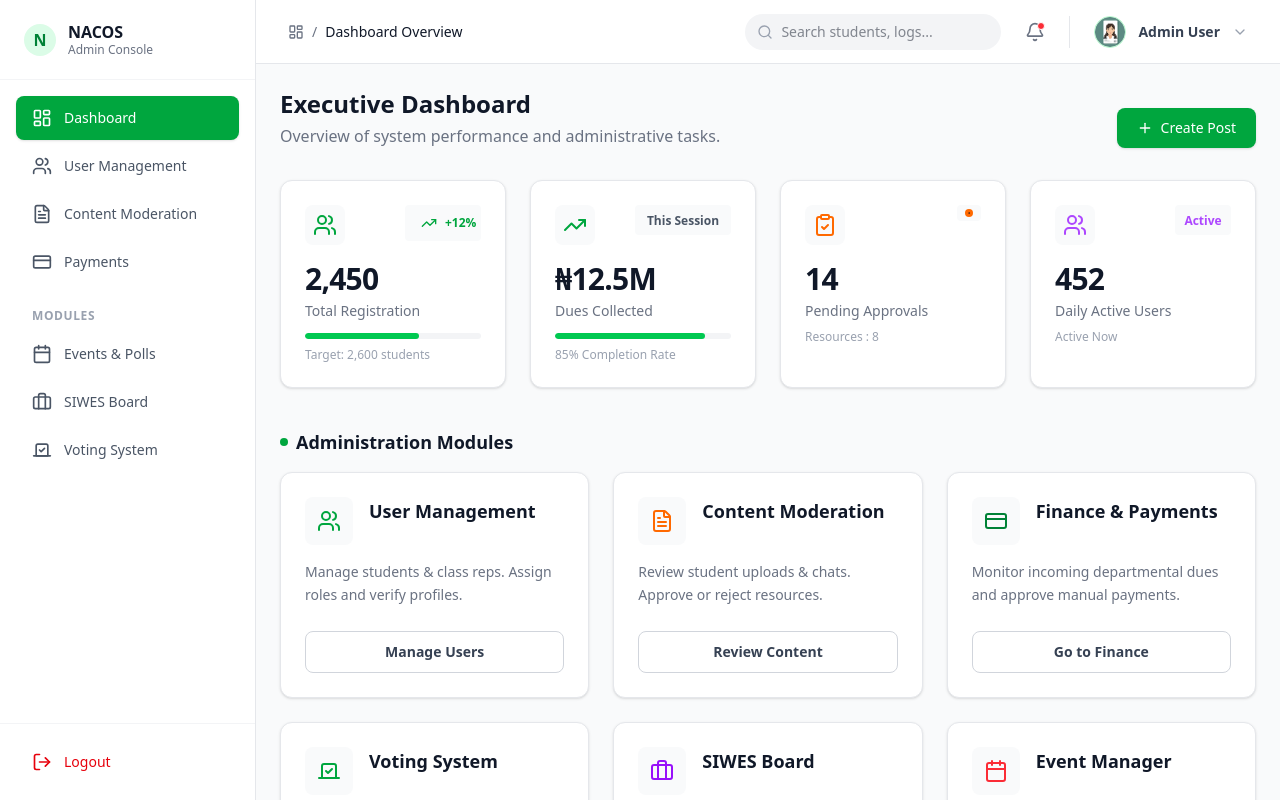
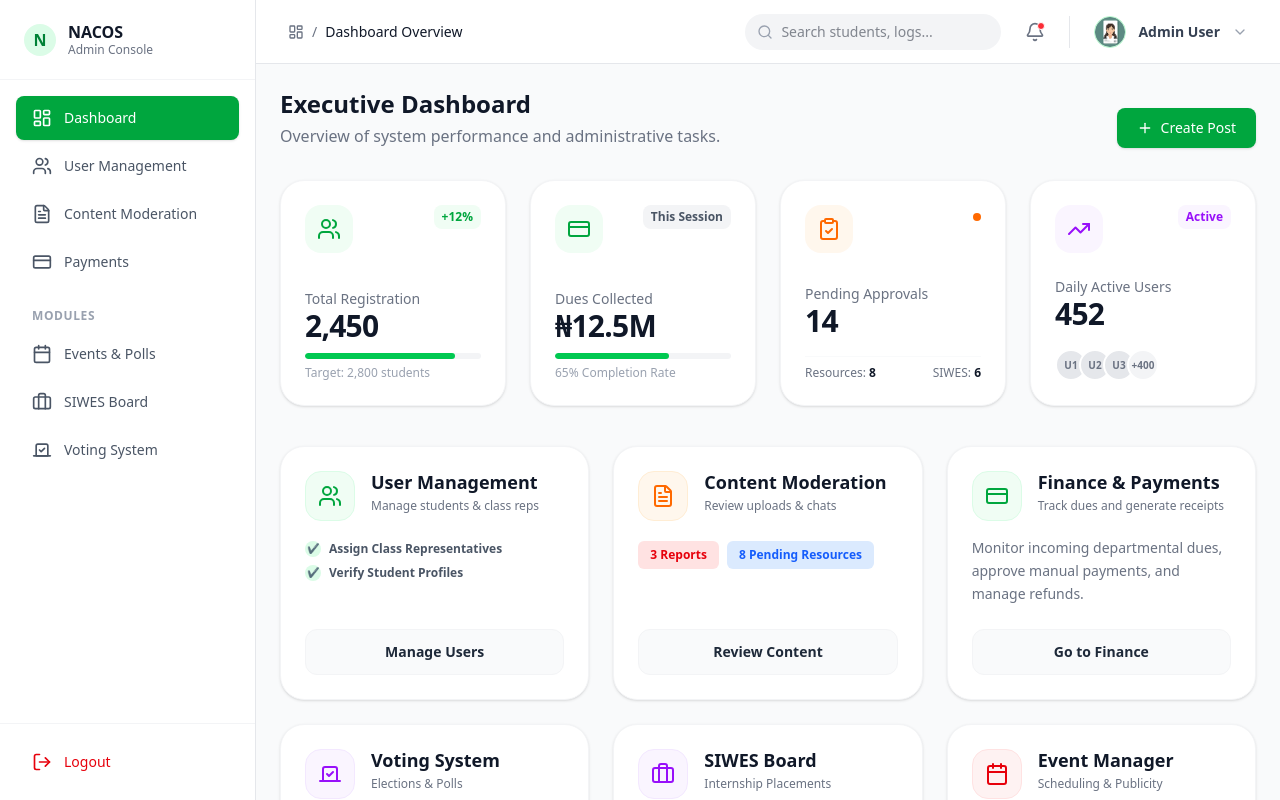
Before and after one commit to NACOS-ANCHOR-UNIVERSITY/Nacos-Anchor-Platform-frontend, a React (Vite) app: page /admin/dashboard in a window 1280 px wide. Built offline with nearby package versions, Linux system fonts and the light colour scheme.

Commit message:
edited the UI

```diff
--- a/src/features/admin/dashboard/AdminDashboard.jsx
+++ b/src/features/admin/dashboard/AdminDashboard.jsx
@@ -16,6 +16,7 @@ import {
   ArrowRight,
   Plus,
 } from "lucide-react";
+
 
 export default function AdminDashboard() {
   const recentActivities = [
@@ -54,95 +55,158 @@ export default function AdminDashboard() {
         </button>
       </div>
 
-      {/* //defined props to be used here */}
+      {/* STATS OVERVIEW */}
       <div className="grid grid-cols-1 md:grid-cols-2 xl:grid-cols-4 gap-6 mb-10">
+        {/* 1. Total Registration */}
         <StatsCard
-          label="Total Registration"
+          title="Total Registration"
           value="2,450"
-          sub="Target: 2,600 students"
+          icon={<Users className="w-6 h-6" />}
+          color="green"
+          trend={
+            <span className="bg-green-50 text-green-600 text-xs font-bold px-2 py-1 rounded-lg">
+              +12%
+            </span>
+          }
+          progress={85}
+          footer="Target: 2,800 students"
+        />
+
+        {/* 2. Dues Collected */}
+        <StatsCard
+          title="Dues Collected"
+          value="₦12.5M"
+          icon={<CreditCard className="w-6 h-6" />}
+          color="green"
+          trend={
+            <span className="bg-gray-100 text-gray-600 text-xs font-bold px-2 py-1 rounded-lg">
+              This Session
+            </span>
+          }
           progress={65}
-          icon={<Users className="text-green-600" />}
+          footer="65% Completion Rate"
+        />
+
+        {/* 3. Pending Approvals (Split Footer) */}
+        <StatsCard
+          title="Pending Approvals"
+          value="14"
+          icon={<ClipboardCheck className="w-6 h-6" />}
+          color="orange"
           trend={
-         <div className="flex items-center gap-2 text-green-600 rounded-2xl h-7 w-15">
-            <div>{<TrendingUp className="text-green-600 pl-2"/>}</div>
-            <span>+12%</span>
+            <div className="w-2 h-2 bg-orange-500 rounded-full mt-2"></div>
+          }
+          // Custom Footer with Split Text
+          footer={
+            <div className="flex justify-between items-center text-xs font-medium text-gray-500 pt-2 border-t border-gray-50 mt-2">
+              <span>
+                Resources: <span className="text-gray-900 font-bold">8</span>
+              </span>
+              <span>
+                SIWES: <span className="text-gray-900 font-bold">6</span>
+              </span>
             </div>
           }
         />
+
+        {/* 4. Daily Active Users (Avatar Stack) */}
         <StatsCard
-          label="Dues Collected"
-          value="₦12.5M"
-          sub="85% Completion Rate"
-          progress={85}
-          icon={<TrendingUp className="text-green-600" />}
+          title="Daily Active Users"
+          value="452"
+          icon={<TrendingUp className="w-6 h-6" />}
+          color="purple"
           trend={
-            <p className=" text-gray-600 rounded h-5.5 pt-1 w-20 text-center">This Session</p>
+            <span className="bg-purple-50 text-purple-600 text-xs font-bold px-2 py-1 rounded-lg">
+              Active
+            </span>
           }
-        />
-        <StatsCard
-          label="Pending Approvals"
-          value="14"
-          sub="Resources : 8"
-          icon={<ClipboardCheck className="text-orange-500" />}
-          trend={<Dot className="w-2 h-2 bg-orange-500 rounded-full" />}
-        />
-        <StatsCard
-          label="Daily Active Users"
-          value="452"
-          sub="Active Now"
-          icon={<Users className="text-purple-500" />}
-          trend={
-            <p className="text-purple-500 rounded h-5.5 pt-1 w-10 text-center">Active</p>
+          // Custom Footer with Avatar Stack
+          footer={
+            <div className="flex items-center -space-x-2 pt-2">
+              {[1, 2, 3].map((i) => (
+                <div
+                  key={i}
+                  className="w-8 h-8 rounded-full border-2 border-white bg-gray-200 flex items-center justify-center text-[10px] font-bold text-gray-500"
+                >
+                  U{i}
+                </div>
+              ))}
+              <div className="w-8 h-8 rounded-full border-2 border-white bg-gray-100 flex items-center justify-center text-[10px] font-bold text-gray-500">
+                +400
+              </div>
+            </div>
           }
         />
       </div>
 
-      {/*  ADMINISTRATION MODULES */}
-      <div className="mb-10">
-        <h3 className="text-lg font-bold text-gray-900 mb-4 flex items-center gap-2">
-          <div className="w-2 h-2 bg-green-600 rounded-full"></div>{" "}
-          Administration Modules
-        </h3>
-
-
+      {/* ADMINISTRATION MODULES GRID */}
       <div className="grid grid-cols-1 md:grid-cols-2 lg:grid-cols-3 gap-6">
+        {/* 1. User Management (Checklist Style) */}
         <ModuleCard
           title="User Management"
-            desc="Manage students & class reps. Assign roles and verify profiles."
+          sub="Manage students & class reps"
+          color="green"
+          features={["Assign Class Representatives", "Verify Student Profiles"]}
           action="Manage Users"
-            icon={<Users className="w-6 h-6 text-green-600" />}
+          icon={<Users className="w-6 h-6" />}
         />
+
+        {/* 2. Content Moderation (Badge Style) */}
         <ModuleCard
           title="Content Moderation"
-            desc="Review student uploads & chats. Approve or reject resources."
+          sub="Review uploads & chats"
+          color="orange"
+          stats={[
+            {label: "3 Reports", bg: "bg-red-100", text: "text-red-600"},
+            {
+              label: "8 Pending Resources",
+              bg: "bg-blue-100",
+              text: "text-blue-600",
+            },
+          ]}
           action="Review Content"
-            icon={<FileText className="w-6 h-6 text-orange-500" />}
+          icon={<FileText className="w-6 h-6" />}
         />
+
+        {/* 3. Finance (Description Style) */}
         <ModuleCard
           title="Finance & Payments"
-            desc="Monitor incoming departmental dues and approve manual payments."
+          sub="Track dues and generate receipts"
+          desc="Monitor incoming departmental dues, approve manual payments, and manage refunds."
+          color="green"
           action="Go to Finance"
-            icon={<CreditCard className="w-6 h-6 text-green-700" />}
+          icon={<CreditCard className="w-6 h-6" />}
         />
+
+        {/* 4. Voting System (Description Style) */}
         <ModuleCard
           title="Voting System"
-            desc="Set up upcoming elections, manage candidates, and monitor live results."
+          sub="Elections & Polls"
+          desc="Set up upcoming elections, manage candidates, and monitor live poll results."
+          color="purple"
           action="Manage Elections"
-            icon={<Vote className="w-6 h-6 text-green-600" />}
+          icon={<Vote className="w-6 h-6" />} // Make sure <Vote> is imported from lucide-react
         />
+
+        {/* 5. SIWES Board (Description Style) */}
         <ModuleCard
           title="SIWES Board"
-            desc="Review student logbooks, approve placement letters."
+          sub="Internship Placements"
+          desc="Review student logbooks, approve placement letters, and track industry supervision."
+          color="purple"
           action="Open Board"
-            icon={<Briefcase className="w-6 h-6 text-purple-600" />}
+          icon={<Briefcase className="w-6 h-6" />}
         />
+
+        {/* 6. Event Manager (Description Style) */}
         <ModuleCard
           title="Event Manager"
-            desc="Create new events, manage RSVPs, and broadcast notifications."
+          sub="Scheduling & Publicity"
+          desc="Create new events, manage RSVPs, and broadcast notifications to students."
+          color="red"
           action="Manage Events"
-            icon={<Calendar className="w-6 h-6 text-red-500" />}
+          icon={<Calendar className="w-6 h-6" />}
         />
-        </div>
       </div>
 
       {/* RECENT ADMIN ACTIVITIES */}
@@ -231,58 +295,140 @@ export default function AdminDashboard() {
 
 
 
-function ModuleCard({title, desc, action, icon}) {
+function ModuleCard({
+  title,
+  sub,
+  icon,
+  action,
+  color = "green",
+  stats,
+  features,
+  desc,
+}) {
+
+  const colorMap = {
+    green: "bg-green-50 text-green-600 border-green-100",
+    orange: "bg-orange-50 text-orange-500 border-orange-100",
+    purple: "bg-purple-50 text-purple-600 border-purple-100",
+    blue: "bg-blue-50 text-blue-600 border-blue-100",
+    red: "bg-red-50 text-red-600 border-red-100",
+  };
+
   return (
-    <div className="bg-white p-6 rounded-xl border border-gray-200 shadow-sm hover:shadow-md hover:border-green-200 transition-all flex flex-col h-full group">
-      <div className="flex items-start gap-4 mb-4">
-        <div className="p-3 bg-gray-50 rounded-lg shrink-0 group-hover:bg-green-50 transition-colors">
+    <div className="bg-white p-6 rounded-3xl border border-gray-100 shadow-sm hover:shadow-md hover:border-gray-200 transition-all flex flex-col h-full group">
+      {/* Header */}
+      <div className="flex items-start gap-4 mb-3">
+        <div className={`p-3 rounded-2xl border ${colorMap[color]} shrink-0`}>
           {icon}
         </div>
         <div>
-          <h4 className="font-bold text-gray-900 text-lg">{title}</h4>
+          <h4 className="font-bold text-gray-900 text-lg leading-tight">
+            {title}
+          </h4>
+          <p className="text-xs font-medium text-gray-500 mt-1">{sub}</p>
         </div>
       </div>
-      <p className="text-sm text-gray-500 mb-6 flex-1 leading-relaxed">
-        {desc}
-      </p>
-      <button className="w-full py-2.5 border border-gray-300 rounded-lg text-sm font-semibold text-gray-700 hover:bg-gray-50 hover:text-green-700 hover:border-green-200 transition-all">
+
+      <div className="flex-1 mb-6">
+        {features && (
+          <ul className="space-y-2 mt-2">
+            {features.map((item, i) => (
+              <li
+                key={i}
+                className="flex items-center gap-2 text-xs font-semibold text-gray-600"
+              >
+                <div className="w-4 h-4 rounded-full bg-green-100 text-green-600 flex items-center justify-center text-[10px]">
+                  ✔
+                </div>
+                {item}
+              </li>
+            ))}
+          </ul>
+        )}
+
+        {stats && (
+          <div className="flex flex-wrap gap-2 mt-2">
+            {stats.map((stat, i) => (
+              <span
+                key={i}
+                className={`text-xs px-3 py-1.5 font-bold  rounded-md ${stat.bg} ${stat.text}`}
+              >
+                {stat.label}
+              </span>
+            ))}
+          </div>
+        )}
+
+        {!features && !stats && desc && (
+          <p className="text-sm text-gray-500 leading-relaxed mt-1">{desc}</p>
+        )}
+      </div>
+
+      <button className="w-full py-3 bg-gray-50 text-gray-800 text-sm font-bold rounded-xl border border-gray-100 hover:bg-white hover:border-green-200 hover:text-green-700 hover:shadow-sm transition-all">
         {action}
       </button>
     </div>
   );
 }
+function StatsCard({
+  title,
+  value,
+  icon,
+  trend,
+  color = "green",
+  progress,
+  footer,
+}) {
+  const colorMap = {
+    green: "bg-green-50 text-green-600",
+    orange: "bg-orange-50 text-orange-500",
+    purple: "bg-purple-50 text-purple-600",
+    blue: "bg-blue-50 text-blue-600",
+  };
 
-function StatsCard({ label, value, sub, icon, trend, progress }) {
   return (
-    <div className="bg-white p-6 rounded-xl border border-gray-200 shadow-sm hover:border-green-200 transition-colors">
-      <div className="flex justify-between items-start mb-4">
-        <div className="p-2 bg-gray-50 rounded-lg">{icon}</div>
-
-        {/* 1. Trend is now flexible. It renders whatever color/icon you pass in. */}
-        {trend && (
-          <div className="text-xs font-bold px-2 py-1 rounded bg-gray-50">
+    <div className="bg-white p-6 rounded-3xl border border-gray-100 shadow-sm hover:shadow-md transition-shadow flex flex-col h-full">
+      {/* 1. TOP SECTION (Icon & Trend) */}
+      <div className="flex justify-between items-start">
+        <div className={`p-3 rounded-2xl ${colorMap[color] || colorMap.green}`}>
+          {icon}
+        </div>
         {trend}
       </div>
+
+      {/* 2. THE SPACER (This pushes the text & progress bar to the bottom) */}
+      <div className="flex-1 min-h-[24px]"></div>
+
+      {/* 3. MIDDLE SECTION (Title & Value) */}
+      {/* Reduced mb-1 to mb-0.5 for tighter spacing */}
+      <div className="mb-1">
+        <p className="text-sm font-medium text-gray-500 mb-0.5">{title}</p>
+        <h3 className="text-3xl font-bold text-gray-900 tracking-tight leading-none">
+          {value}
+        </h3>
+      </div>
+
+      {/* 4. BOTTOM SECTION (Progress & Footer) */}
+      {/* Changed mt-6 to mt-2 so it sits right under the number */}
+      <div className="mt-2">
+        {progress ? (
+          <div>
+            <div className="w-full bg-gray-100 h-1.5 rounded-full mb-1.5 overflow-hidden">
+              <div
+                className={`h-full rounded-full ${
+                  color === "green" ? "bg-green-500" : "bg-blue-500"
+                }`}
+                style={{width: `${progress}%`}}
+              ></div>
+            </div>
+            {footer && (
+              <p className="text-xs text-gray-400 font-medium">{footer}</p>
             )}
           </div>
-
-      <h3 className="text-3xl font-bold text-gray-900 tracking-tight">
-        {value}
-      </h3>
-      <p className="text-sm font-medium text-gray-500 mt-1">{label}</p>
-
-      {/* 2. Progress Line: Only renders if 'progress' prop exists */}
-      {progress && (
-        <div className="w-full bg-gray-100 h-1.5 rounded-full mt-3 overflow-hidden">
-          <div
-            className="bg-green-500 h-full rounded-full"
-            style={{ width: `${progress}%` }} // Dynamic width
-          ></div>
+        ) : (
+          <div>{footer}</div>
+        )}
       </div>
-      )}
-
-      <p className="text-xs text-gray-400 mt-2">{sub}</p>
     </div>
   );
-
 }
```
Lines whose indentation alone changed are shown as unchanged.
